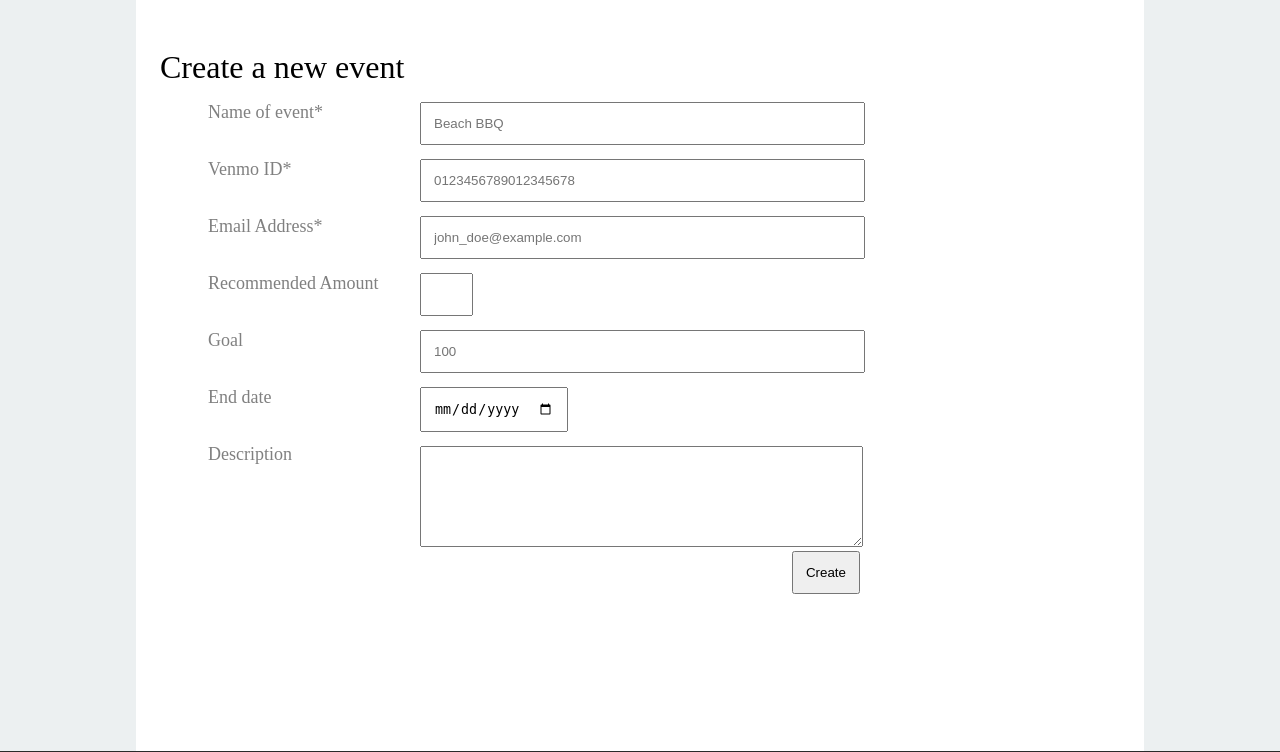
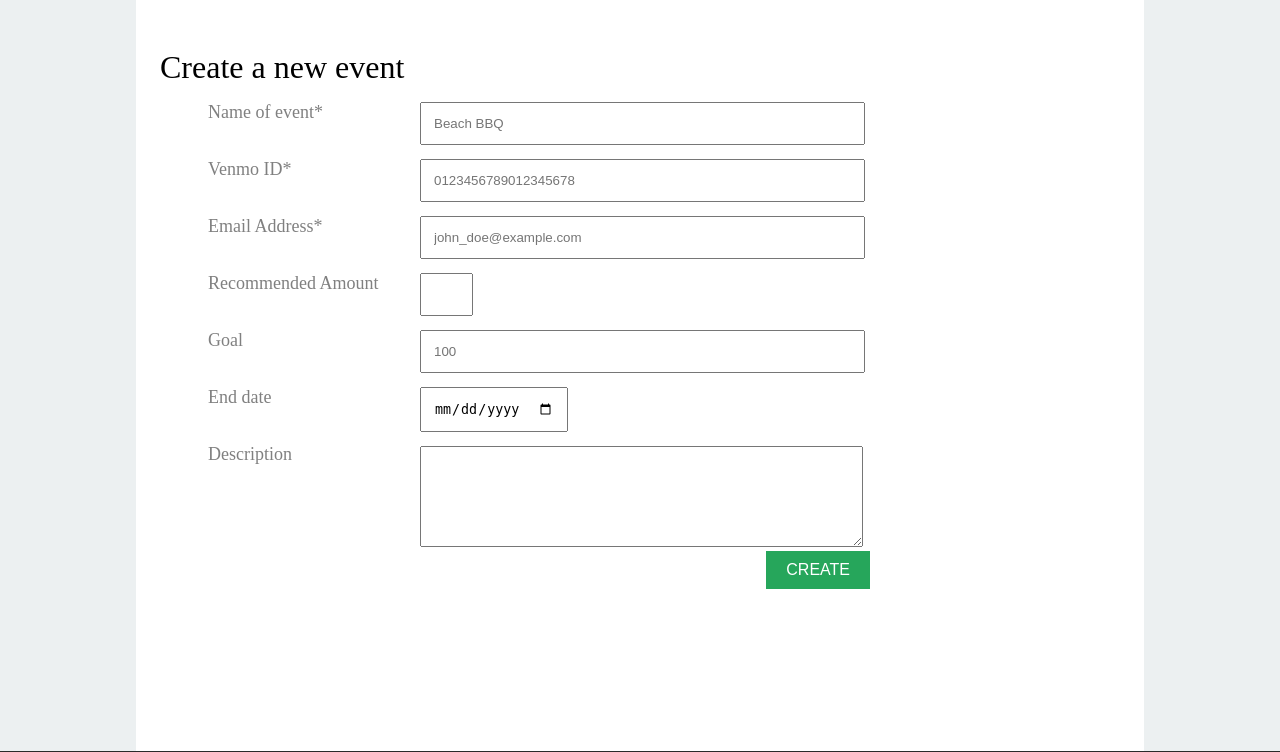
Before and after one commit to nayak16/TartanHacks-2015, a Django app: page /new_event in a window 1280 px wide. Shown: the part 88-840 px from the top of the page. Run offline with Django 3.2, Linux system fonts and the light colour scheme; some libraries are stand-ins or nearby versions.

Commit message:
more visual stuff

```diff
--- a/app/static/app/css/moneyui.css
+++ b/app/static/app/css/moneyui.css
@@ -1,5 +1,20 @@
 input,textarea {
 	padding:12px;
+}
+
+input[type=submit] {
+  -webkit-border-radius: 0;
+  -moz-border-radius: 0;
+  border-radius: 0px;
+  font-family: Arial;
+  color: white;
+  font-size: 16px;
+  background: #26A65B;
+  padding: 10px 20px 10px 20px;
+  text-decoration: none;
+  border  : none;
+} input[type=submit]:hover {
+	background: #68C3A3;
 }
 
 html, body {
@@ -120,7 +135,7 @@ a:link {
 }
 .submit_form{
 	float:right;
-	margin-right:260px;
+	margin-right:250px;
 }
 
 .big_text{
--- a/app/templates/app/admin.html
+++ b/app/templates/app/admin.html
@@ -47,7 +47,7 @@
         <textarea name="desc" cols="50" rows="5" style="margin-top:2px;"></textarea><br>
         {% endif %}
         <div class="error_msg" id="error_desc"></div>
-        <div class="submit_form"><input type="submit" value="Update"></input></div>
+        <div class="submit_form"><input type="submit" value="UPDATE"></input></div>
       </form>
     <ul id="Contributer List">
       <li> {{contributer_1}}
--- a/app/templates/app/create_event.html
+++ b/app/templates/app/create_event.html
@@ -30,7 +30,7 @@
         <div class="error_msg" id="error_end_date"></div>
         <div class="input_fieldname">Description</div><textarea name="desc" cols="50" rows="5" style="margin-top:2px;"></textarea><br>
         <div class="error_msg" id="error_desc"></div>
-        <div class="submit_form"><input type="submit" value="Create"></input></div>
+        <div class="submit_form"><input type="submit" value="CREATE"></input></div>
       </form>
       {% if confirm %}
       <div id="success">{{confirm}}</div>
```
Also changed, not shown: app/static/app/css/event.css (+17 -0 lines).
